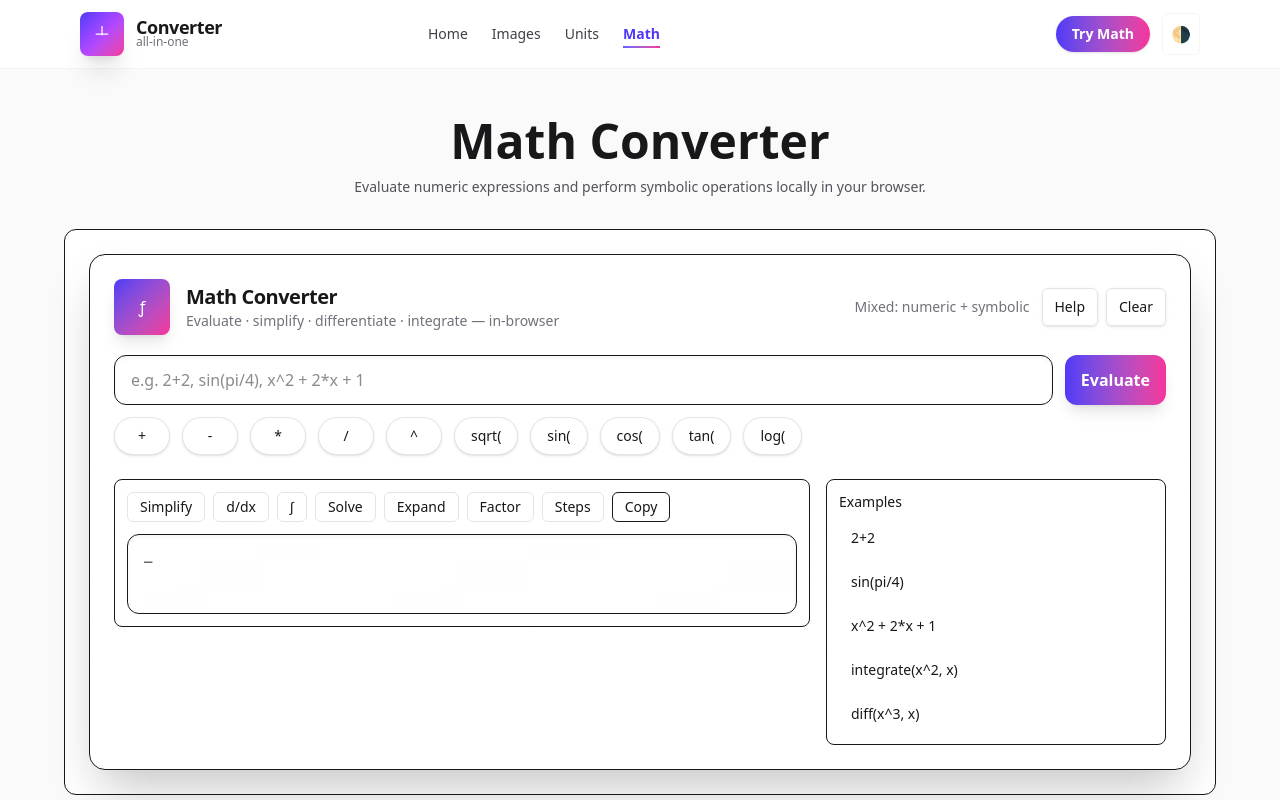
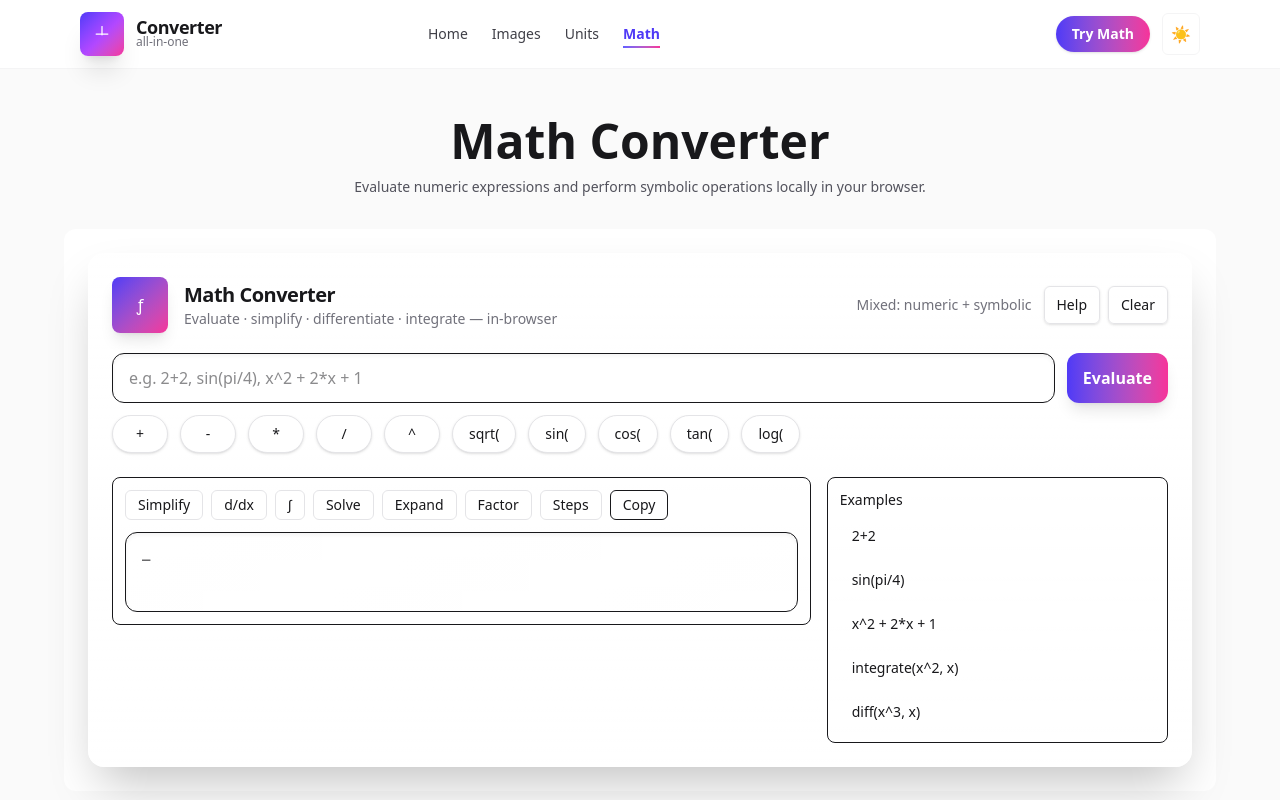
Before and after one commit to SupunCharuka/onlineconvertkit, a Next.js app: page /math in a window 1280 px wide. Shown: the top 800 px of the page. Built offline with nearby package versions, Linux system fonts and the light colour scheme.

Commit message:
Enhance theme management in Header component and improve styling in MathMode component

```diff
--- a/app/globals.css
+++ b/app/globals.css
@@ -1,5 +1,5 @@
 @import "tailwindcss";
-
+@custom-variant dark (&:where(.dark, .dark *));
 /* Toast / notification animations and backdrop */
 @keyframes toast-in {
 	from { transform: translateY(-8px); opacity: 0; }
--- a/app/math/page.tsx
+++ b/app/math/page.tsx
@@ -16,7 +16,7 @@ export default function MathPage() {
           <p className="mt-3 max-w-2xl mx-auto text-sm text-zinc-600 dark:text-zinc-400">Evaluate numeric expressions and perform symbolic operations locally in your browser.</p>
         </header>
 
-        <section className="bg-white dark:bg-zinc-900 rounded-xl border p-6">
+        <section className="bg-white dark:bg-zinc-900 rounded-xl p-6">
           <ConverterClient mode="math" />
         </section>
       </div>
--- a/components/Header.tsx
+++ b/components/Header.tsx
@@ -1,10 +1,38 @@
 "use client";
 import Link from "next/link";
-import React, { useState } from "react";
+import React, { useEffect, useState } from "react";
 import { usePathname } from "next/navigation";
 
 export default function Header() {
     const [open, setOpen] = useState(false);
+    const [theme, setTheme] = useState<'light' | 'dark'>('light');
+
+    useEffect(() => {
+        try {
+            const stored = localStorage.getItem('theme');
+            const prefersDark = typeof window !== 'undefined' && window.matchMedia && window.matchMedia('(prefers-color-scheme: dark)').matches;
+            const initial = (stored === 'light' || stored === 'dark') ? (stored as 'light' | 'dark') : (prefersDark ? 'dark' : 'light');
+            setTheme(initial);
+            applyTheme(initial);
+        } catch (e) {
+            // ignore
+        }
+    }, []);
+
+    function applyTheme(t: 'light' | 'dark') {
+        const root = document.documentElement;
+        if (t === 'dark') root.classList.add('dark');
+        else root.classList.remove('dark');
+    }
+
+    function toggleTheme() {
+        const next = theme === 'dark' ? 'light' : 'dark';
+        try {
+            localStorage.setItem('theme', next);
+        } catch (e) {}
+        setTheme(next);
+        applyTheme(next);
+    }
     return (
         <header className="sticky top-0 z-50 border-b border-zinc-100 dark:border-zinc-800 bg-white/60 dark:bg-black/50 backdrop-blur-lg">
             <div className="max-w-6xl mx-auto px-4 py-3 flex items-center gap-4">
@@ -30,7 +58,14 @@ export default function Header() {
 
                 <div className="ml-auto hidden md:flex items-center gap-3">
                     <Link href="/math" className="inline-flex items-center gap-2 rounded-full bg-gradient-to-r from-indigo-600 to-pink-500 text-white px-4 py-2 text-sm font-semibold shadow hover:scale-[1.02] transition-transform">Try Math</Link>
-                    <button aria-label="Toggle theme" className="p-2 rounded-md bg-white/80 dark:bg-zinc-800/60 border border-zinc-100 dark:border-zinc-700">🌗</button>
+                    <button
+                        aria-label="Toggle theme"
+                        title={`Switch to ${theme === 'dark' ? 'light' : 'dark'} mode`}
+                        aria-pressed={theme === 'dark'}
+                        onClick={toggleTheme}
+                        className="p-2 rounded-md bg-white/80 dark:bg-zinc-800/60 border border-zinc-100 dark:border-zinc-700 hover:scale-105 transition">
+                        {theme === 'dark' ? '🌙' : '☀️'}
+                    </button>
                 </div>
 
                 <div className="md:hidden ml-auto">
--- a/components/MathMode.tsx
+++ b/components/MathMode.tsx
@@ -75,7 +75,7 @@ export default function MathMode() {
 
     return (
         <div className="space-y-6">
-            <div className="rounded-2xl border bg-gradient-to-b from-white/80 to-white/60 dark:from-zinc-900/60 dark:to-zinc-900/40 p-6 shadow-2xl backdrop-blur-sm transition-shadow">
+            <div className="rounded-2xl  bg-gradient-to-b from-white/80 to-white/60 dark:from-zinc-900/60 dark:to-zinc-900/40 p-6 shadow-2xl backdrop-blur-sm transition-shadow">
                 <div className="flex flex-col sm:flex-row sm:items-center sm:justify-between gap-3">
                     <div className="flex items-center gap-4">
                         <div className="w-14 h-14 rounded-lg bg-gradient-to-br from-indigo-600 to-pink-500 flex items-center justify-center text-white shadow-lg transform-gpu">ƒ</div>
```
